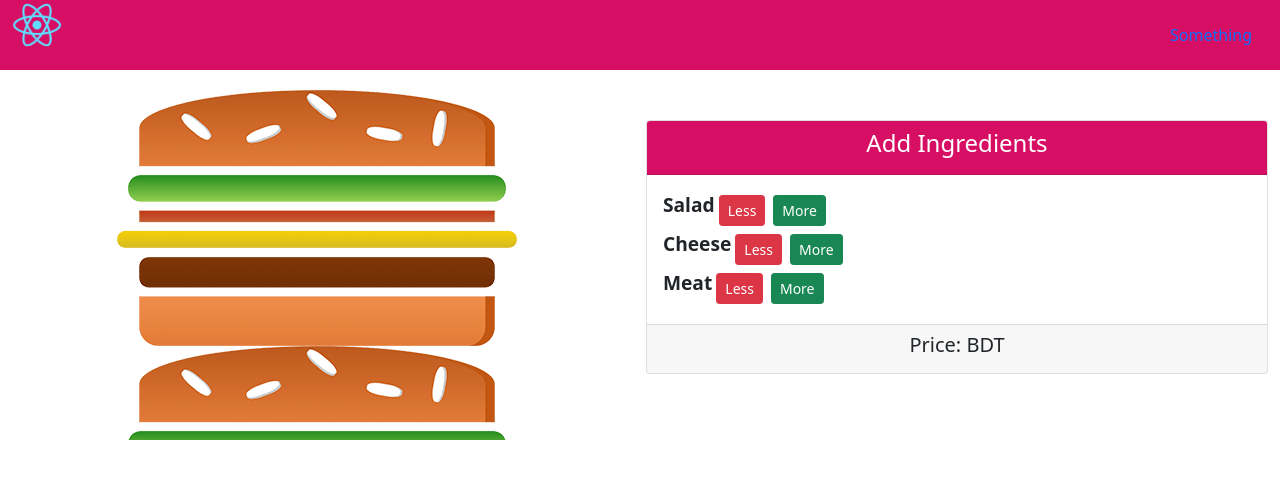
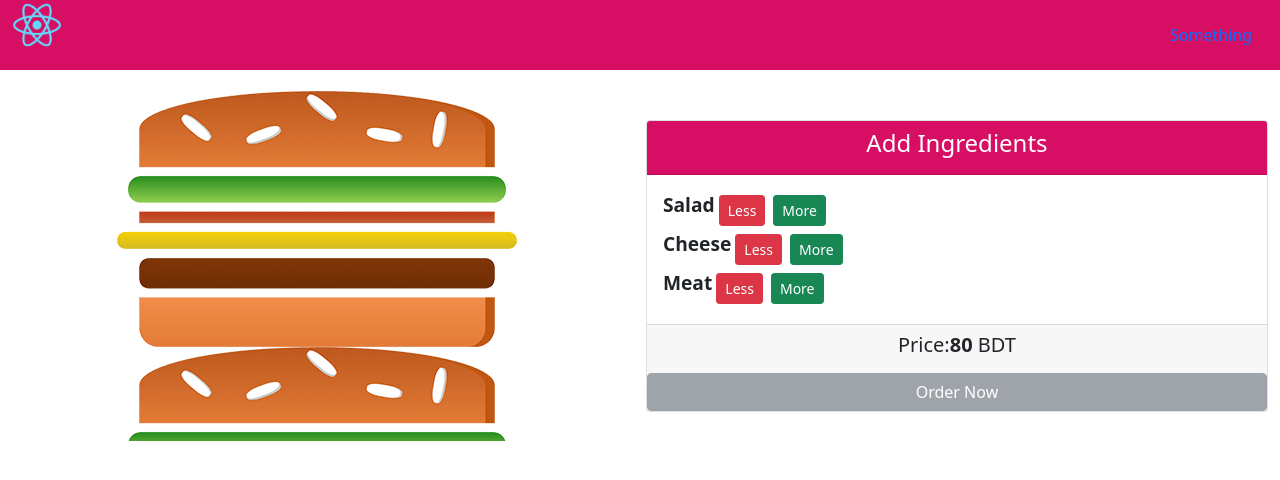
Before and after one commit to alaminmain/bugerbuilder, a React (Create React App) app: page / in a window 1280 px wide. Shown: the top 480 px of the page. Built offline with nearby package versions, Linux system fonts and the light colour scheme.

Commit message:
complete 434.8

```diff
--- a/src/Components/BugerBuilder/BurgerBuilder.js
+++ b/src/Components/BugerBuilder/BurgerBuilder.js
@@ -1,28 +1,94 @@
 import React, { Component } from "react";
 import Burger from "./Burger/Burger";
 import Controls from "./Controls/Controls";
+import { Modal,ModalBody,ModalHeader,ModalFooter,Button } from "reactstrap";
+import Summary from "./Summary/Summary";
+import { element } from "prop-types";
 
+const INGREDIENT_PRICES={
+    salad:20,
+    cheese:40,
+    meat:90
+}
 export default class BurgerBuilder extends Component {
     state={
         ingredients:[
             {
-                type:'salad', amount:1
+                type:'salad', amount:0
             },
             {
-                type:'Cheese', amount:3
+                type:'Cheese', amount:0
             },
             {
-                type:'meat', amount:2
+                type:'meat', amount:0
             },
 
-        ]
+        ],
+        totalPrice:80,
+        modalOpen:false,
+        purchasable:false,
     }
 
+    updatePurchasable=ingredients=>{
+        const sum=ingredients.reduce((sum,element)=>{
+            return sum+element.amount;
+        },0);
+        this.setState({purchasable:sum>0})
+    }
+
+    addIngredientHandle=type=>{
+       const ingredient=[...this.state.ingredients];
+       const newPrice=this.state.totalPrice+INGREDIENT_PRICES[type];
+       for(let item of ingredient){
+           if(item.type===type) item.amount++;
+       }
+       this.setState({ingredient:ingredient,totalPrice:newPrice});
+       this.updatePurchasable(ingredient);
+    }
+
+    removeIngredientHandle=type=>{
+        const ingredient=[...this.state.ingredients];
+        const newPrice=this.state.totalPrice-INGREDIENT_PRICES[type];
+        for(let item of ingredient){
+            if(item.type===type) {
+                if(item.amount<=0) return;
+                item.amount--;
+            }
+        }
+        this.setState({ingredient:ingredient,totalPrice:newPrice});
+        this.updatePurchasable(ingredient);
+    }
+
+    toggleModal=()=>{
+        this.setState({
+            modalOpen:!this.state.modalOpen
+        })
+    }
     render() {
         return (
-            <div className="d-flex flex-md-row flex-column">
-                <Burger ingredients={this.state.ingredients} />
-                <Controls />
+            <div>
+                <div className="d-flex flex-md-row flex-column">
+                    <Burger ingredients={this.state.ingredients} />
+                    <Controls
+                    ingredientsAdded={this.addIngredientHandle}
+                    ingredientsRemoved={this.removeIngredientHandle}
+                    price={this.state.totalPrice}
+                    toggleModal={this.toggleModal}
+                    purchasable={this.state.purchasable}
+                    />
+                </div>
+                <Modal isOpen={this.state.modalOpen}>
+                    <ModalHeader>Your Order Summery</ModalHeader>
+                    <ModalBody>
+
+                        <h5>Total Price: {this.state.totalPrice.toFixed(0)}</h5>
+                        <Summary ingredients={this.state.ingredients} />
+                    </ModalBody>
+                    <ModalFooter>
+                        <Button color="success"  onClick={this.toggleModal}>Continute To Checkout</Button>
+                        <Button color="secondary" onClick={this.toggleModal}>Close</Button>
+                    </ModalFooter>
+                </Modal>
             </div>
         );
     }
--- a/src/Components/BugerBuilder/Controls/Controls.js
+++ b/src/Components/BugerBuilder/Controls/Controls.js
@@ -11,8 +11,9 @@ const BuildControl=props=>{
     return(
         <div className="d-flex">
             <div className="mr-auto ml-5" style={{fontWeight:"bold", fontSize:"1.2rem"}}>{props.label}</div>
-            <button className="btn btn-danger btn-sm m-1">Less</button>
-            <button className="btn btn-success btn-sm m-1">More</button>
+            <Button className="btn btn-danger btn-sm m-1" onClick={props.remove}>Less</Button>
+            <Button className="btn btn-success btn-sm m-1" onClick={props.added}>More</Button>
+
         </div>
     )
 }
@@ -25,17 +26,24 @@ const Controls=props=>{
                 <CardHeader style={{
                     backgroundColor:"#d70F64",
                     color:"white"
-                }}><h4>Add Ingredients</h4></CardHeader>
+                }}><h4>Add Ingredients</h4>
+                </CardHeader>
                 <CardBody>
                 {
                     controls.map(item=>{
                         return <BuildControl label={item.label}
                         type={item.type}
-                        key={Math.random()}/>
+                        key={Math.random()}
+                        added={()=>props.ingredientsAdded(item.type)}
+                        remove={()=>props.ingredientsRemoved(item.type)}
+                        />
                     })
                 }
                 </CardBody>
-                <CardFooter><h5>Price: BDT</h5></CardFooter>
+                <CardFooter>
+                    <h5>Price:<strong>{props.price}</strong> BDT</h5>
+                </CardFooter>
+                <Button disabled={!props.purchasable} onClick={props.toggleModal} >Order Now</Button>
             </Card>
         </div>
     );
--- /dev/null
+++ b/src/Components/BugerBuilder/Summary/Summary.js
@@ -0,0 +1,21 @@
+import React from "react";
+
+const Summary=props=>{
+
+    const ingredientSummary=props.ingredients.map(item=>{
+        return(
+            <li key={item.type}>
+               <span style={{textTransform:"capitalize"}} >{item.type}:</span> {item.amount}
+            </li>
+        )
+    })
+    return(
+        <div>
+            <ul>
+                {ingredientSummary}
+            </ul>
+        </div>
+    )
+}
+
+export default Summary;
```
